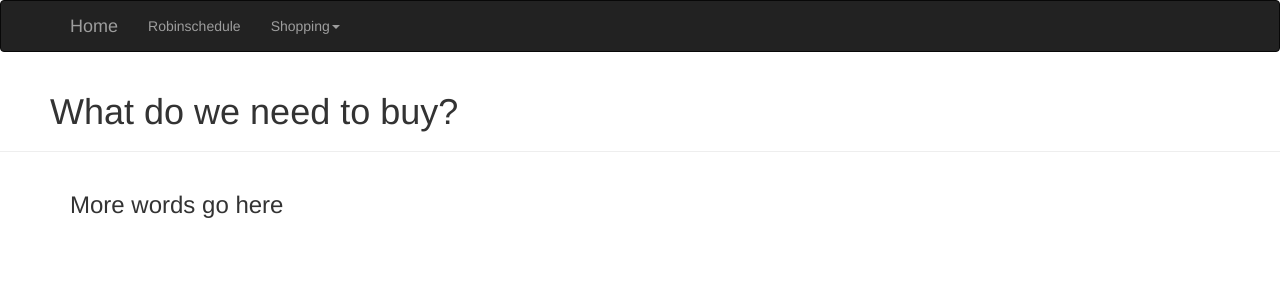
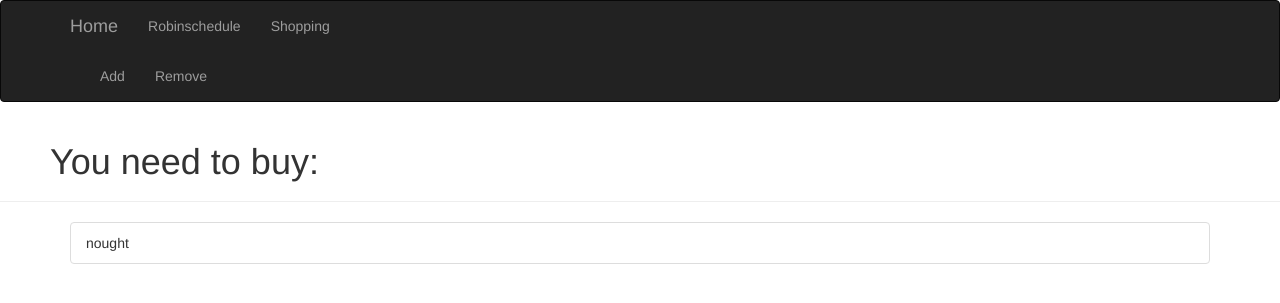
Before and after one commit to Tobio89/homeSite, a Flask app: page /shopping in a window 1280 px wide. Shown: the top 303 px of the page. Run offline with Flask 2, Linux system fonts and the light colour scheme; some libraries are stand-ins or nearby versions.

Commit message:
add dummy shopping list pages
still need to add database and remove pages

```diff
--- a/homeSite.py
+++ b/homeSite.py
@@ -20,6 +20,19 @@ bootstrap = Bootstrap(app)
 db = SQLAlchemy(app)
 
 
+# FORMS
+
+class ItemForm(FlaskForm):
+    item = StringField('Enter item:', validators=[DataRequired()])
+    submit = SubmitField('Submit')
+
+class AddItemForm(FlaskForm):
+    item = StringField('Enter item:', validators=[DataRequired()])
+    quant = IntegerField('Enter quantity:',validators=[Optional()] )
+    submit = SubmitField('Submit')
+
+
+
 
 @app.route('/')
 def index():
@@ -33,5 +46,33 @@ def schedule():
 
 @app.route('/shopping')
 def shopping():
+    # shoppingItems = Grocery.query.all()
+    shoppingItems=['nought']
+    return render_template('shopping.html', items=shoppingItems)
 
-    return render_template('shopping.html')
+@app.route('/shopping/add', methods=['GET', 'POST'])
+def shoppingAdd():
+    # shoppingItems = Grocery.query.all()
+    shoppingItems=['nought']
+    form = AddItemForm()
+    session['itemToAdd'] = form.item.data
+    session['itemQuantity'] = form.quant.data
+    if form.validate_on_submit():
+        newItem = session.get('itemToAdd')
+
+        if session['itemQuantity'] and session['itemQuantity'] > 1:
+            # db.session.add(Grocery(itemName=newItem, quantity=session['itemQuantity']))
+            print('this happened')
+        else:
+            # db.session.add(Grocery(itemName=newItem))
+            print('that happened')
+        # db.session.commit()
+
+        return redirect(url_for('shoppingAdd'))
+
+    return render_template('add.html', form=form, items=shoppingItems)
+
+@app.route('/shopping/remove')
+def shoppingRemove():
+
+    return render_template('remove.html')
--- a/templates/base.html
+++ b/templates/base.html
@@ -19,19 +19,20 @@
                 <!-- To make sick stuff like dropdowns here we can't use li -->
                 <!-- Alternatively put a sub menu on each page -->
                 <li><a href="/schedule">Robinschedule</a></li>
-                <li class="dropdown">
-                    <a href="/shopping" class="dropdown-toggle dropdown-toggle-split" data-toggle="dropdown" role="button" aria-haspopup="true" aria-expanded="false">Shopping<span class="caret"></span></a>
-                    <ul class="dropdown-menu">
-                      <li><a href="#">Add</a></li>
-                      <li><a href="#">Remove</a></li>
-                      <li><a href="#">View</a></li>
-                    </ul>
-                  </li>
+                <li><a href="/shopping">Shopping</a></li>
+
+
             </ul>
+
         </div>
+        {% block subnav %}
+        {% endblock %}
     </div>
 </div>
 {% endblock %}
+
+
+
 
 {% block content %}
 {% endblock %}
--- a/templates/shopping.html
+++ b/templates/shopping.html
@@ -1,12 +1,38 @@
 {% extends "base.html" %}
 
-{% block title %}{{ super() }}- Our Shopping List{% endblock %}
+{% block title %}{{ super() }} - What to buy{% endblock %}
+
+{% block subnav %}
+
+<div class="navbar-collapse collapse">
+    <ul class="nav navbar-nav">
+        <!-- To make sick stuff like dropdowns here we can't use li -->
+        <!-- Alternatively put a sub menu on each page -->
+        <li><a href="/shopping/add">Add</a></li>
+        <li><a href="/shopping/remove">Remove</a></li>
+
+
+    </ul>
+
+</div>
+{% endblock %}
+
 
 {% block content %}
 <div class="page-header" style="padding-left: 50px;">
-    <h1>What do we need to buy?</h1>
+    <h1>You need to buy:</h1>
 </div>
 <div class="container">
-    <h3>More words go here</h3>
+    {% if items %}
+    <ul class="list-group">
+        {% for item in items %}
+            <li class="list-group-item">{{item}}</li>
+        {% endfor %}
+    </ul>
+    {% else %}
+        <div class="list-group-heading" style="padding-left: 50px;">
+            There's nothing you need to buy.
+        </div>
+    {% endif %}
 </div>
 {% endblock %}
```
Also changed, not shown: templates/schedule.html (+13 -0 lines).
